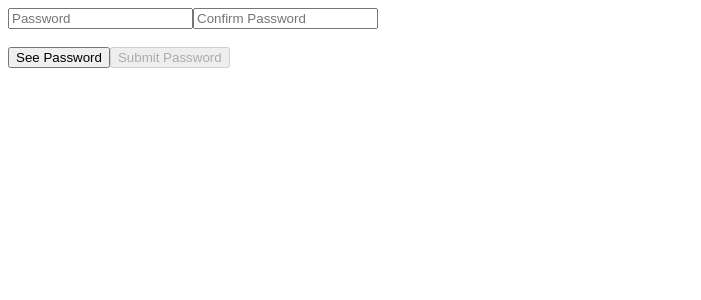
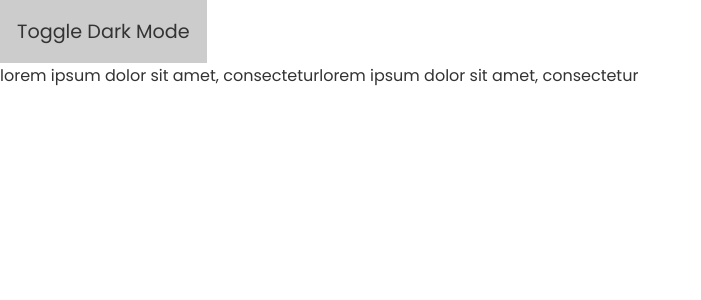
Before and after one commit to suyashpradhan/advance-react, a React (Create React App) app: page / in a window 1280 px wide. Shown: the top 300 px of the page, without its empty margins (0-701 px from the left). Built offline with nearby package versions, Linux system fonts and the light colour scheme.

Commit message:
ReactJS Practice

```diff
--- a/package.json
+++ b/package.json
@@ -10,6 +10,7 @@
     "react": "^17.0.1",
     "react-dom": "^17.0.1",
     "react-scripts": "4.0.1",
+    "react-uuid": "^1.0.2",
     "web-vitals": "^0.2.4"
   },
   "scripts": {
--- a/src/App.js
+++ b/src/App.js
@@ -1,12 +1,14 @@
 import React, { useState } from "react";
 
 const App = () => {
-  const [password, setPassword] = useState([]);
-  const [confPassword, setConfPassword] = useState([]);
+  const [password, setPassword] = useState("");
+  const [confPassword, setConfPassword] = useState("");
+  const [showPassword, setShowPassword] = useState(false);
+  const [buttonText, setButtonText] = useState("Show Password");
 
-  let FieldType = "password";
   const checkPassword = () => {
-    console.log(password);
+    setShowPassword(showPassword ? false : true);
+    setButtonText(buttonText ? false : true);
   };
 
   return (
@@ -16,22 +18,30 @@ const App = () => {
           placeholder="Password"
           onChange={(e) => setPassword(e.target.value)}
           value={password}
-          type="text"
+          type={showPassword ? "text" : "password"}
         ></input>
         <input
           placeholder="Confirm Password"
           onChange={(e) => setConfPassword(e.target.value)}
           value={confPassword}
-          type="text"
+          type={showPassword ? "text" : "password"}
         ></input>
         <br />
         <br />
 
         <button type="button" onClick={checkPassword}>
-          See Password
+          {buttonText ? "Show Password" : "Hide Password"}
         </button>
-
-        <button disabled={confPassword !== password ? true : false}>
+        <br />
+        <br />
+        <button
+          disabled={
+            (confPassword === "" && password === "") ||
+            confPassword !== password
+              ? true
+              : false
+          }
+        >
           Submit Password
         </button>
       </form>
--- /dev/null
+++ b/src/DarkMode.js
@@ -0,0 +1,27 @@
+import React, { useState } from "react";
+import "./style.css";
+
+function DarkMode() {
+  const [toggleMode, setToggleMode] = useState("Toggle Dark Mode");
+  const [bgColor, setBgColor] = useState("#FFF");
+
+  function toggleModeFunc() {
+    setToggleMode(toggleMode ? false : true);
+    setBgColor(bgColor ? false : true);
+  }
+
+  return (
+    <div className={bgColor ? "bg-light" : "bg-dark"}>
+      <button type="button" onClick={toggleModeFunc}>
+        {toggleMode ? "Toggle Dark Mode" : "Toggle Light Mode"}
+      </button>
+
+      <p>
+        lorem ipsum dolor sit amet, consecteturlorem ipsum dolor sit amet,
+        consectetur
+      </p>
+    </div>
+  );
+}
+
+export default DarkMode;
--- a/src/index.js
+++ b/src/index.js
@@ -1,10 +1,10 @@
 import React from "react";
 import ReactDOM from "react-dom";
-import App from "./App";
+import DarkMode from "./DarkMode";
 
 ReactDOM.render(
   <React.StrictMode>
-    <App />
+    <DarkMode />
   </React.StrictMode>,
   document.getElementById("root")
 );
--- /dev/null
+++ b/src/style.css
@@ -0,0 +1,31 @@
+@import url('https://fonts.googleapis.com/css2?family=Poppins&display=swap');
+
+* {
+    margin: 0;
+    padding: 0;
+    box-sizing: border-box;
+    font-family: 'Poppins',
+        sans-serif;
+    font-weight: 400;
+}
+
+button {
+    background-color: #ccc;
+    border: 1px solid #ccc;
+    color: #333;
+    font-size: 1.2rem;
+    padding: 1rem;
+    cursor: pointer;
+}
+
+.bg-dark {
+    background-color: #333;
+    height: 100vh;
+    color: #FFF;
+}
+
+.bg-light {
+    background-color: #fff;
+    height: 100vh;
+    color: #333;
+}
```
Also changed, not shown: src/Tabs.js (added, +50 -0 lines), 2 other files (tests, documents, lock files or other folders).
